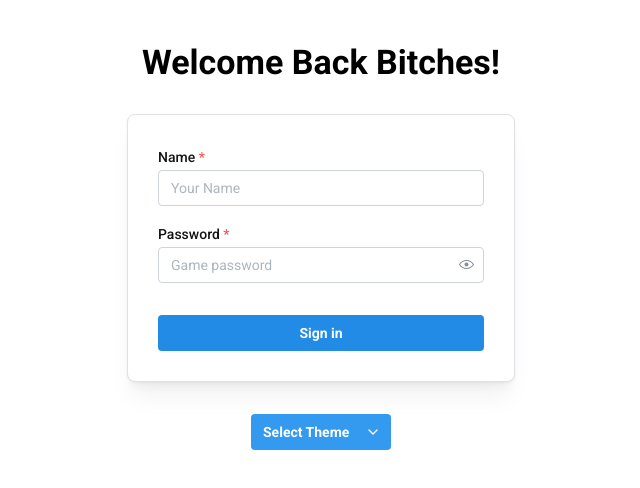
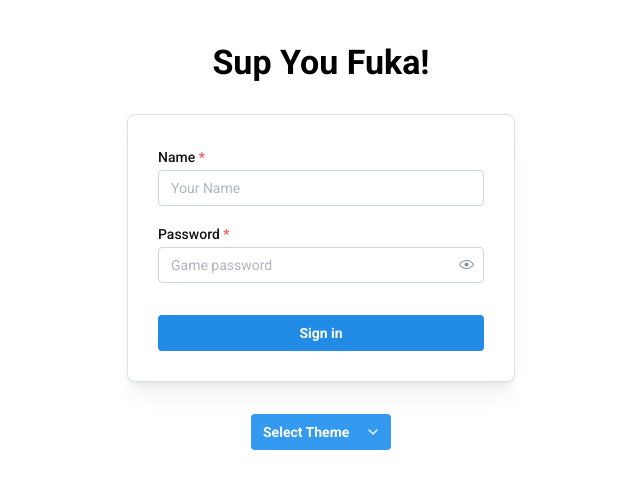
Before and after one commit to NelsWebDev/cwf, a React (Vite) app in the folder apps/web/: page / in a window 1280 px wide. Shown: the top 488 px of the page, without its empty margins (319-959 px from the left). Built offline with nearby package versions, Linux system fonts and the light colour scheme; no server answers.

Commit message:
changed welcome message

```diff
--- a/apps/web/src/providers/auth/LoginPage.tsx
+++ b/apps/web/src/providers/auth/LoginPage.tsx
@@ -22,7 +22,7 @@ const LoginPage = () => {
         fontWeight: 900,
         color: 'light-dark(black, var(--mantine-color-white))',
       }}>
-        Welcome Back Bitches!
+        Sup You Fuka!
       </Title>
       <Paper withBorder shadow="md" p={30} mt={30} radius="md" styles={{
         root: {
```
